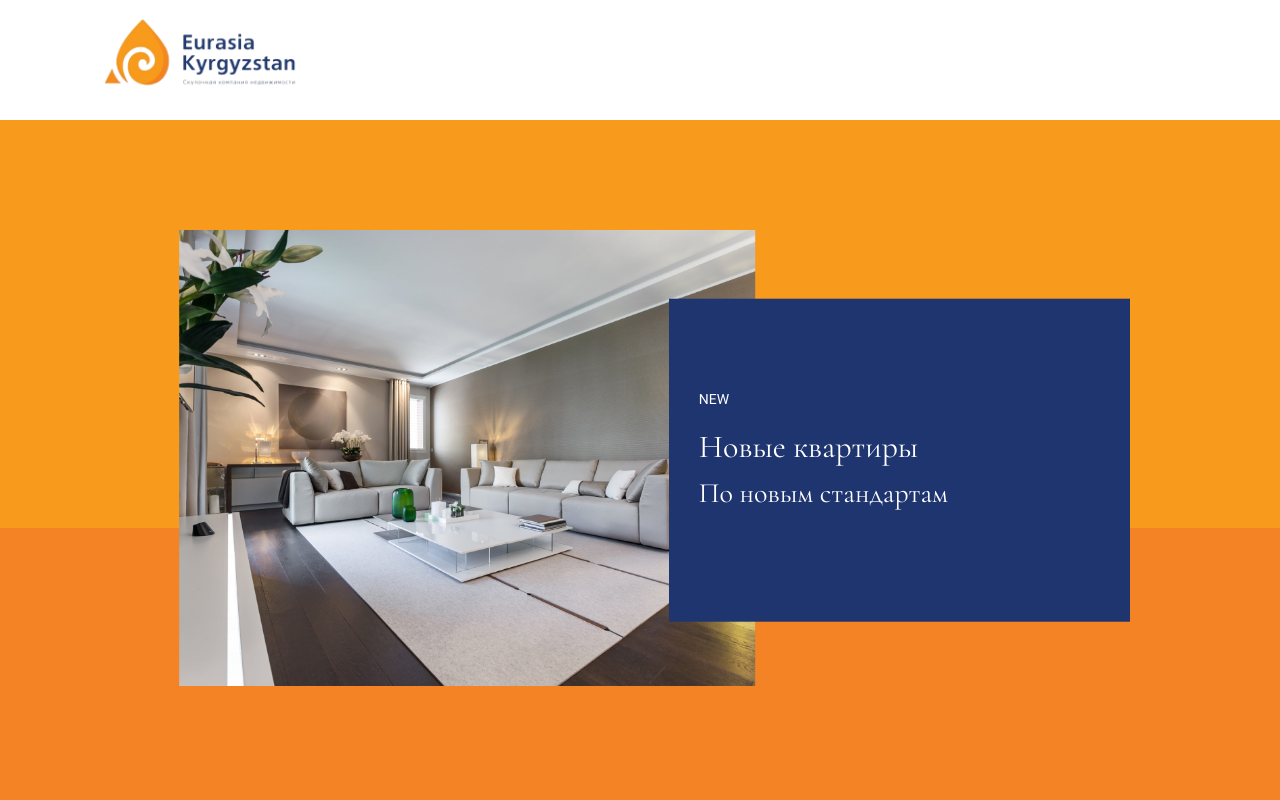
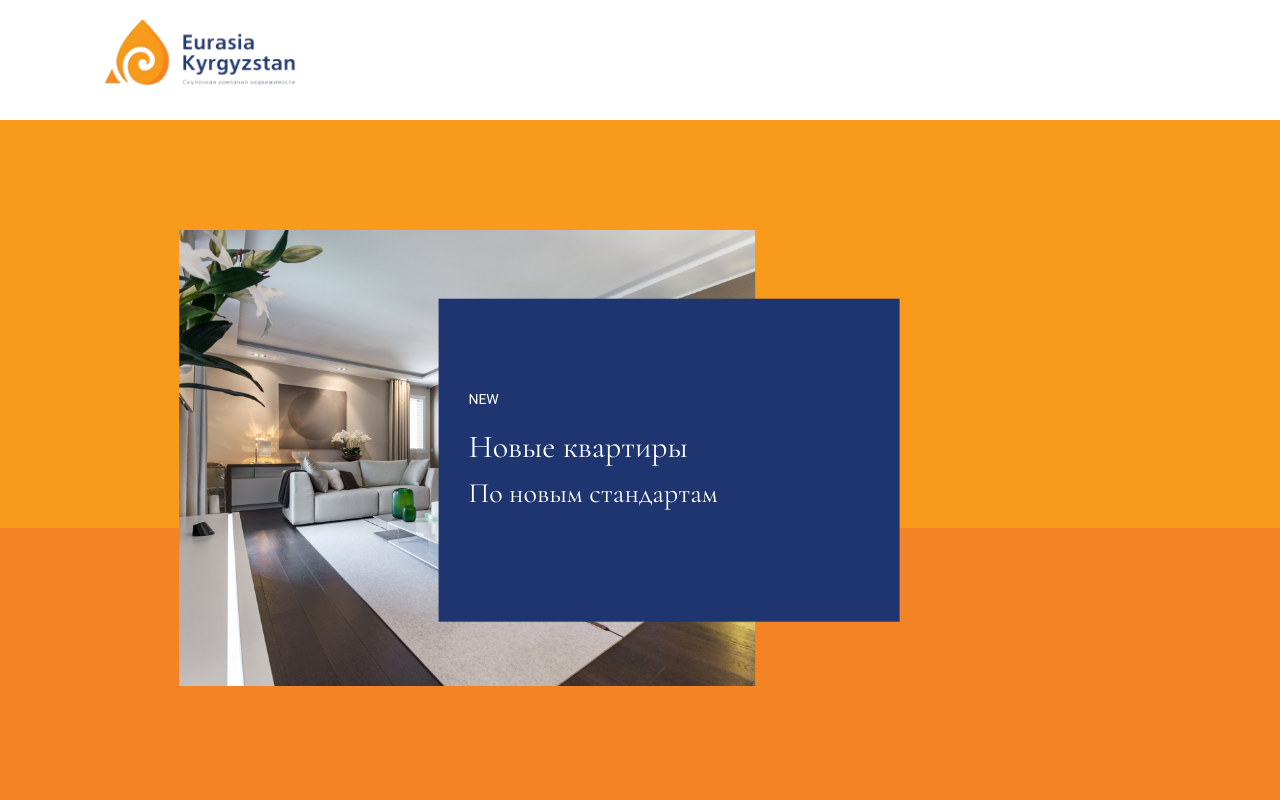
Before and after one commit to azamat71111/Frontend, a Next.js app: page / in a window 1280 px wide. Shown: the top 800 px of the page. Built offline with nearby package versions, Linux system fonts and the light colour scheme.

Commit message:
add main fraimer

```diff
--- a/components/Layout/Navbar/Navbar.jsx
+++ b/components/Layout/Navbar/Navbar.jsx
@@ -67,7 +67,9 @@ function Navbar() {
     <header className={styles.navbar}>
       <div className={styles.container}>
         <div className={styles.logo}>
-          <Link href='/'><img src="/images/logo.png" alt="Евразия" /></Link>
+          <Link href="/">
+            <img src="/images/logo.png" alt="Евразия" />
+          </Link>
         </div>
         {screenWidth ? (
           <nav className={styles.nav}>
--- a/components/MainHead/MainHead.jsx
+++ b/components/MainHead/MainHead.jsx
@@ -1,44 +1,141 @@
-import React from "react";
+import React, { useEffect, useState } from "react";
 import styles from "./MainHead.module.sass";
 import { motion } from "framer-motion";
 
+const variantImgForPhone = {
+  hidden: {
+    opacity: 0,
+    scale: 0.6,
+    x: 0,
+  },
+  animate: {
+    opacity: 1,
+    scale: 1,
+    x: 0,
+    transition: {
+      duration: 0.5,
+    },
+  },
+};
+const variantCartForPhone = {
+  hidden: {
+    opacity: 0,
+    scaleX: 0.6,
+    y: "-50%",
+    x: "50%",
+  },
+  animate: {
+    opacity: 1,
+    scaleX: 1,
+    y: "-50%",
+    x: "50%",
+    transition: {
+      duration: 0.5,
+      delay: 0.5,
+    },
+  },
+};
+const variantImg = {
+  hidden: {
+    opacity: 0,
+    x: -80,
+  },
+  animate: {
+    opacity: 1,
+    x: 0,
+    transition: {
+      duration: 0.5,
+    },
+  },
+};
+const variantCart = {
+  hidden: {
+    opacity: 0,
+    x: "calc(100% + 80px)",
+    y: "-50%",
+  },
+  animate: {
+    opacity: 1,
+    x: "100%",
+    y: "-50%",
+    transition: {
+      duration: 0.5,
+    },
+  },
+};
 export default function MainHead({ width }) {
-  const variantImg = {};
-  // if (width) {
-  //   variantImg = {
-  //     hidden: {
-  //       x: "20px",
-  //     },
-  //     animate: {
-  //       x: "0",
-  //       transition: {
-  //         type: "spring",
-  //         stiffness: 400,
-  //         damping: 20,
-  //         duration: 0.3,
-  //       },
-  //     },
-  //   };
-  // } else {
-  //   return;
-  // }
+  const Motion = () => {
+    if (width > 900) {
+      return (
+        <div className={styles.main__img}>
+          <motion.img
+            initial="hidden"
+            animate="animate"
+            variants={variantImg}
+            whileInView="visible"
+            viewport={{
+              once: true,
+              amount: 0.5,
+            }}
+            src="/images/mainPhoto.png"
+            alt="Eurasia photo"
+          />
+          <motion.div
+            initial="hidden"
+            animate="animate"
+            variants={variantCart}
+            whileInView="visible"
+            viewport={{
+              once: true,
+              amount: 0.5,
+            }}
+            className={styles.main__cart}
+          >
+            <span className={styles.new__text}>NEW</span>
+            <h4 className={styles.cart__title}>Новые квартиры</h4>
+            <h4 className={styles.cartSub__title}>По новым стандартам</h4>
+          </motion.div>
+        </div>
+      );
+    } else {
+      return (
+        <div className={styles.main__img}>
+          <motion.img
+            initial="hidden"
+            animate="animate"
+            variants={variantImgForPhone}
+            whileInView="visible"
+            viewport={{
+              once: true,
+              amount: 0.5,
+            }}
+            src="/images/mainPhoto.png"
+            alt="Eurasia photo"
+          />
+          <motion.div
+            initial="hidden"
+            animate="animate"
+            variants={variantCartForPhone}
+            whileInView="visible"
+            viewport={{
+              once: true,
+              amount: 0.5,
+            }}
+            className={styles.main__cart}
+          >
+            <span className={styles.new__text}>NEW</span>
+            <h4 className={styles.cart__title}>Новые квартиры</h4>
+            <h4 className={styles.cartSub__title}>По новым стандартам</h4>
+          </motion.div>
+        </div>
+      );
+    }
+  };
   return (
     <header className={styles.head}>
       <main className={styles.container}>
         <div className={styles.main__content}>
-          <motion.div
-            initial="hidden"
-            animate="animate"
-            variants={variantImg}
-            className={styles.main__img}
-          >
-            <img src="/images/mainPhoto.png" alt="Eurasia photo" />
-            <div className={styles.main__cart}>
-              <span className={styles.new__text}>NEW</span>
-              <h4 className={styles.cart__title}>Новые квартиры</h4>
-              <h4 className={styles.cartSub__title}>По новым стандартам</h4>
-            </div>
-          </motion.div>
+          <Motion />
         </div>
       </main>
     </header>
--- a/pages/index.js
+++ b/pages/index.js
@@ -11,14 +11,10 @@ import Upper from "../components/Upper/Upper";
 import styles from "../styles/Home.module.sass";
 
 export default function Home() {
-  const [screenWidth, setScreenWidth] = useState(false);
+  const [screenWidth, setScreenWidth] = useState(null);
   const handleWidth = () => {
     const screenWidth = window.screen.width;
-    if (screenWidth < 600) {
-      setScreenWidth(true);
-    } else {
-      setScreenWidth(false);
-    }
+    setScreenWidth(screenWidth);
   };
   useEffect(() => {
     handleWidth();
```
